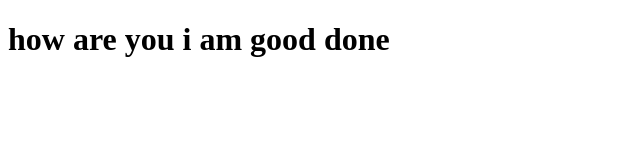
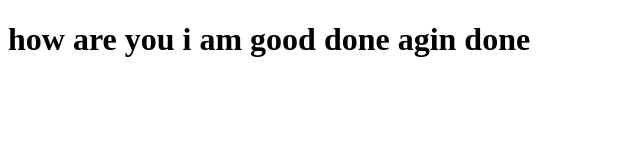
Before and after one commit to premraj234/testCI-CD, a website built with Parcel: page index.html in a window 1280 px wide. Shown: the whole page, without its empty margins (0-640 px from the left). Built offline with nearby package versions, Linux system fonts and the light colour scheme.

Commit message:
initial commit 4

```diff
--- a/index.html
+++ b/index.html
@@ -7,6 +7,6 @@
     <title>Document</title>
 </head>
 <body>
-    <h1>how are you i am good done</h1>
+    <h1>how are you i am good done agin done</h1>
 </body>
 </html>
```
Also changed, not shown: .github/workflows/node.js.yml.
